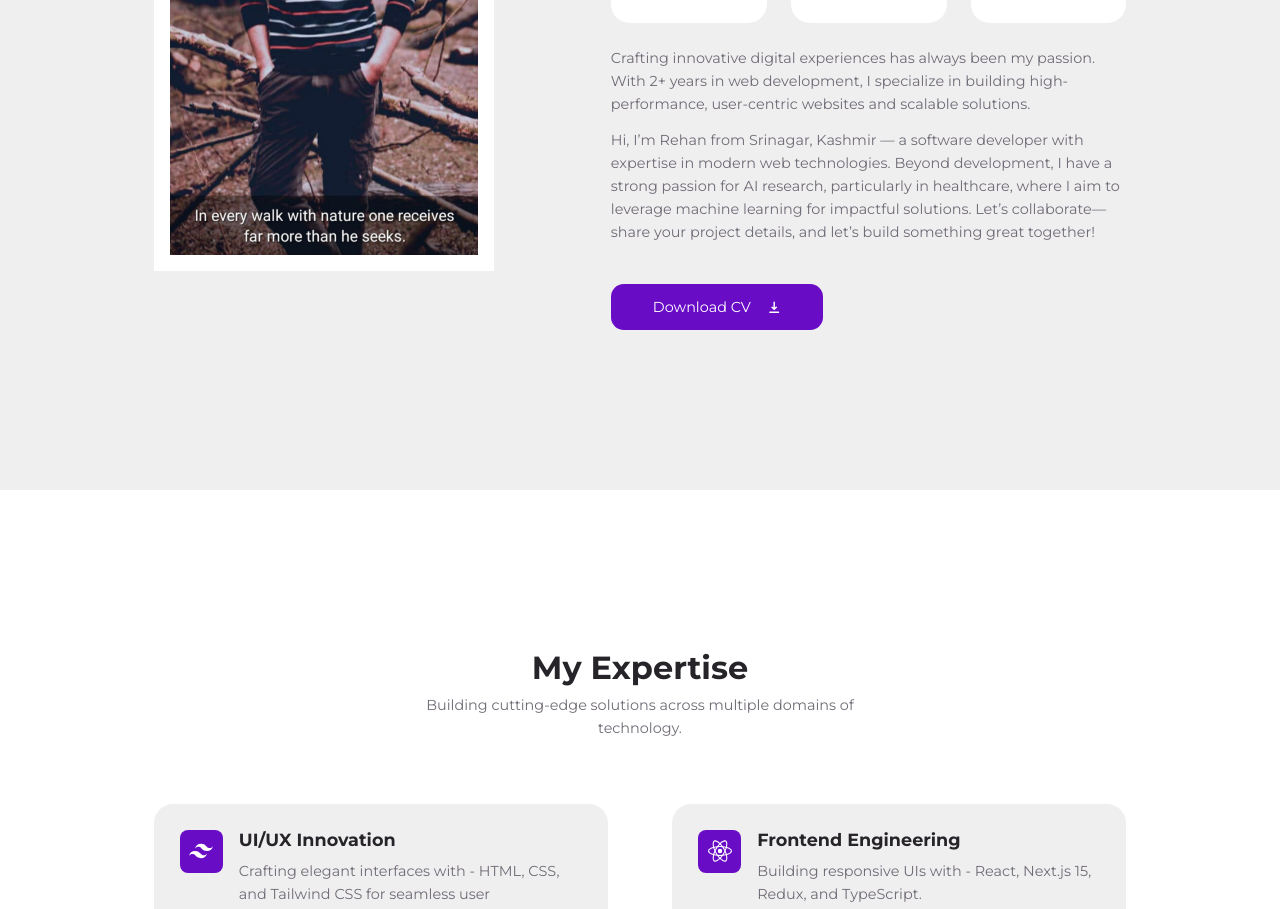
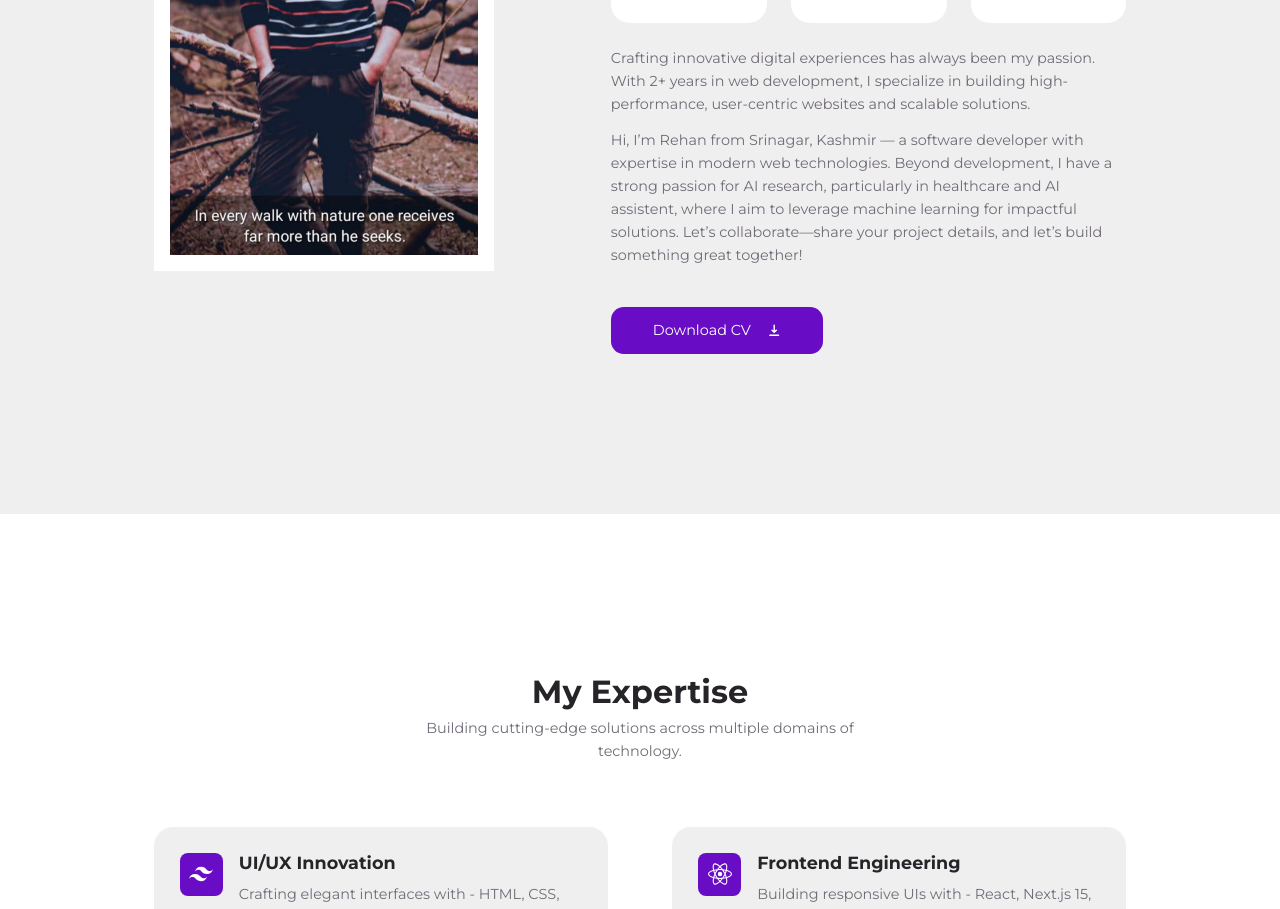
Before and after one commit to darrehanrasool/Portfolio, a React (Create React App) app: page / in a window 1280 px wide. Shown: the part 1180-2089 px from the top of the page. Built offline with nearby package versions, Linux system fonts and the light colour scheme.

Commit message:
Dar Rehan Rasool
sycomusiclover

```diff
--- a/src/sections/about/About.jsx
+++ b/src/sections/about/About.jsx
@@ -34,7 +34,7 @@ const About = () => {
           <p>
             Hi, I’m Rehan from Srinagar, Kashmir — a software developer with
             expertise in modern web technologies. Beyond development, I have a
-            strong passion for AI research, particularly in healthcare, where I
+            strong passion for AI research, particularly in healthcare and AI assistent, where I
             aim to leverage machine learning for impactful solutions. Let’s
             collaborate—share your project details, and let’s build something
             great together!
```
